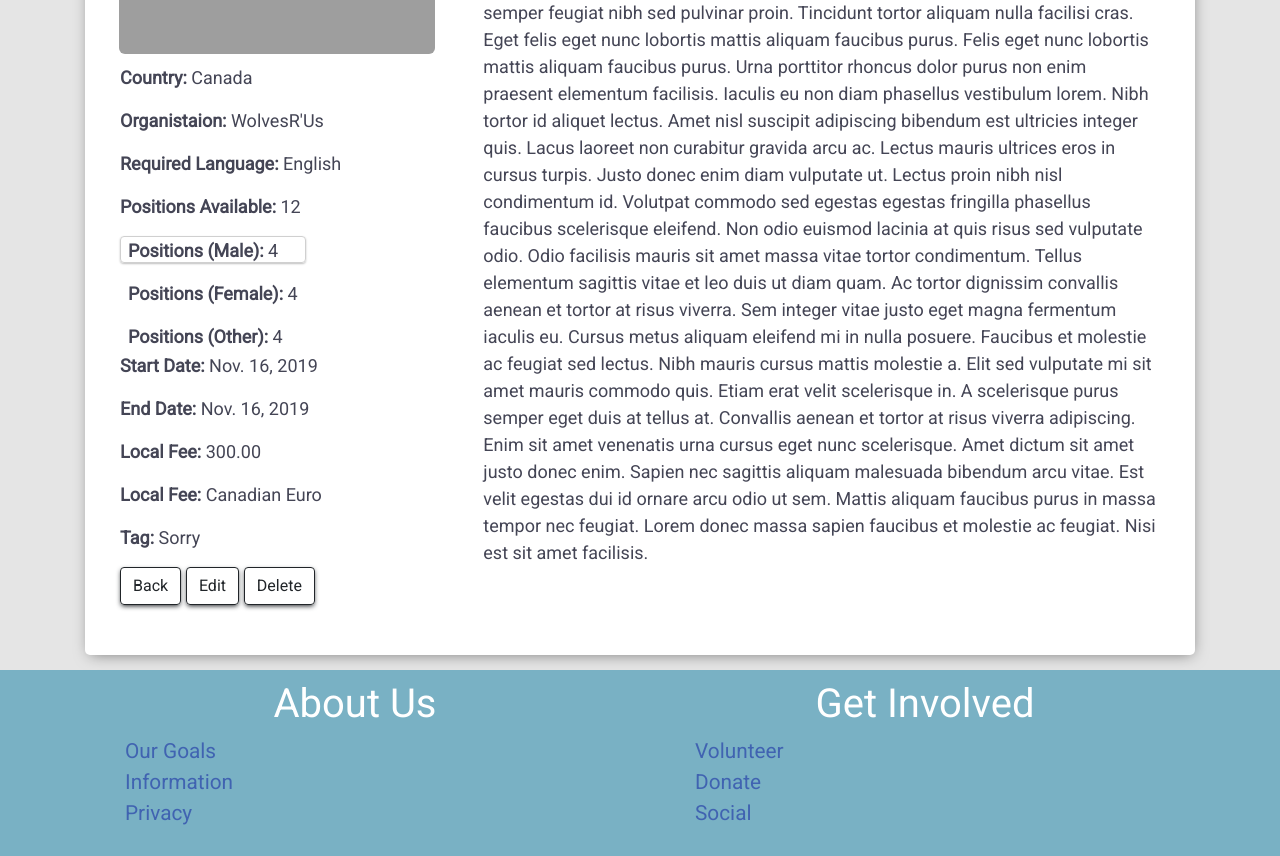
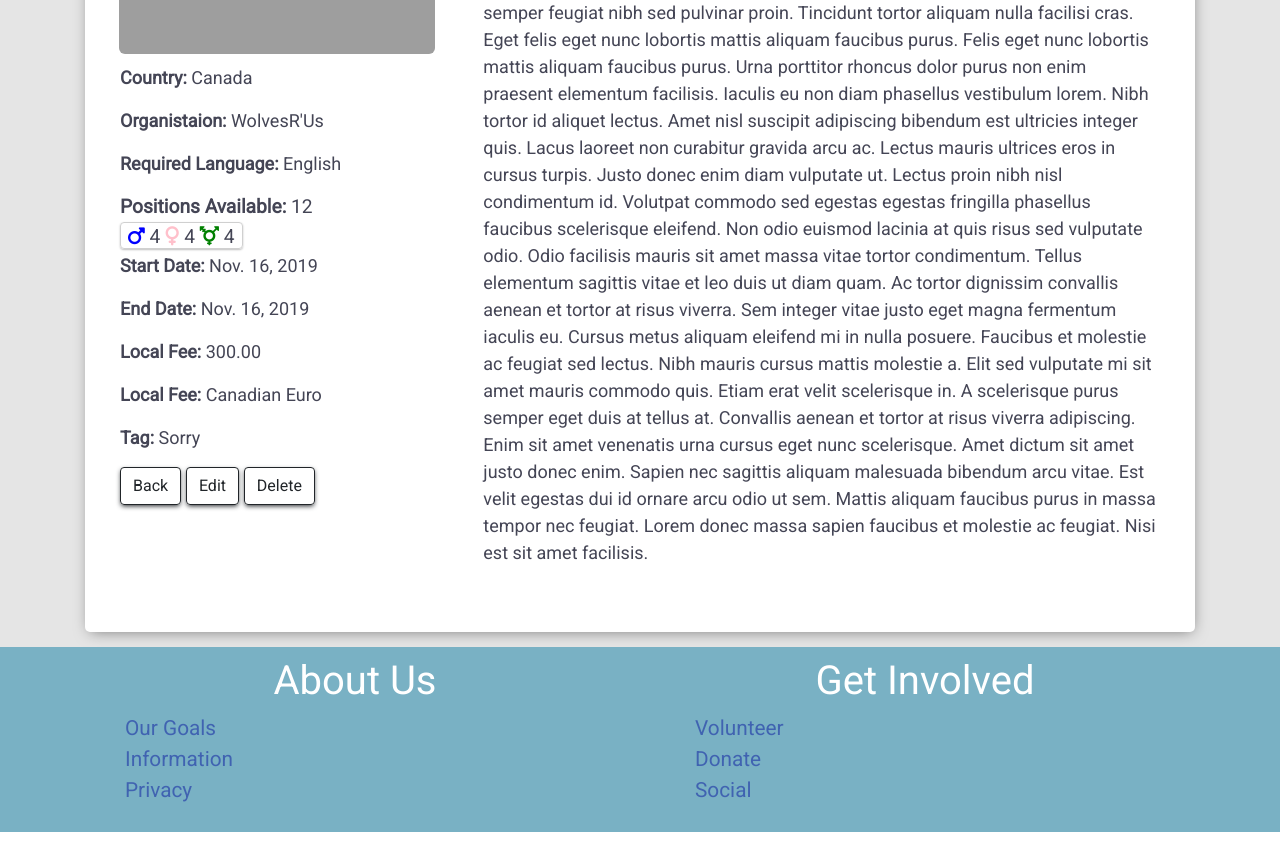
Before and after one commit to Pattern-Projects/volunteer-fsf-project, a Django app: page /camps/7/ in a window 1280 px wide. Shown: the part 475-1331 px from the top of the page. After the commit the page ends 1307 px from the top, so only its background shows below. Run offline with Django 3.2, Linux system fonts and the light colour scheme; data comes from the database, SQL or seed files in the repository; some libraries are stand-ins or nearby versions; some web fonts are replaced; grey boxes are pictures that could not be loaded.

Commit message:
camp.html update gender details

```diff
--- a/camps/templates/camp.html
+++ b/camps/templates/camp.html
@@ -19,25 +19,37 @@
                                 <p><span class="boldtext">Required Language:</span> {{ camp.required_language }} </p>
 							{% endif %}
 
-                            <!-- Show camp positions if positions are set -->
+                                <!-- Show positions if positions set -->
                                 {% if camp.positions or camp.positions_male or camp.positions_female or camp.positions_other %}
-                                <p><span class="boldtext">Positions Available:</span>
+                                    <div class="">
+                                    <span class="boldtext">Positions Available:</span>
                                         {% if camp.positions %}{{ camp.positions }}{% endif %}
-                                </p>
+                                    </div>
                                     {% if camp.positions_male or camp.positions_female or camp.positions_other %}
                                         <div class="gender-container">
+                                            <div class="positions-pane male-positions-pane" title="Male positions: {{ camp.positions_male }} / {{ camp.positions_male }}">
                                             {% if camp.positions_male %}
-                                            <p><span class="boldtext">Positions (Male):</span> {{ camp.positions_male }} </p>
+                                                <i class="fas fa-mars"_pane></i>
+                                                {{ camp.positions_male }}
+                                            </div>
                                             {% endif %}
                                             {% if camp.positions_female %}
-                                            <p><span class="boldtext">Positions (Female):</span> {{ camp.positions_female }} </p>
+                                            <div class="positions-pane female-positions-pane" title="Female positions: {{ camp.positions_female }} / {{ camp.positions_female }} ">
+                                                <i class="fas fa-venus"></i>
+                                                {{ camp.positions_female }}
+                                            </div>
                                             {% endif %}
                                             {% if camp.positions_other %}
-                                            <p><span class="boldtext">Positions (Other):</span> {{ camp.positions_other }} </p>
+                                            <div class="positions-pane transgender-positions-pane"title="Transgeder-Alternative positions: {{ camp.positions_other }} / {{ camp.positions_other }}" >
+                                                <i class="fas fa-transgender-alt"></i>
+                                                {{ camp.positions_other }}
+                                            </div>
                                             {% endif %}
                                         </div>
                                     {% endif %}
 								{% endif %}
+
+
 
                             <p><span class="boldtext">Start Date:</span> {{ camp.start_date }}</p>
                             <p><span class="boldtext">End Date:</span> {{ camp.end_date }}</p>
```
Lines whose indentation alone changed are shown as unchanged.
